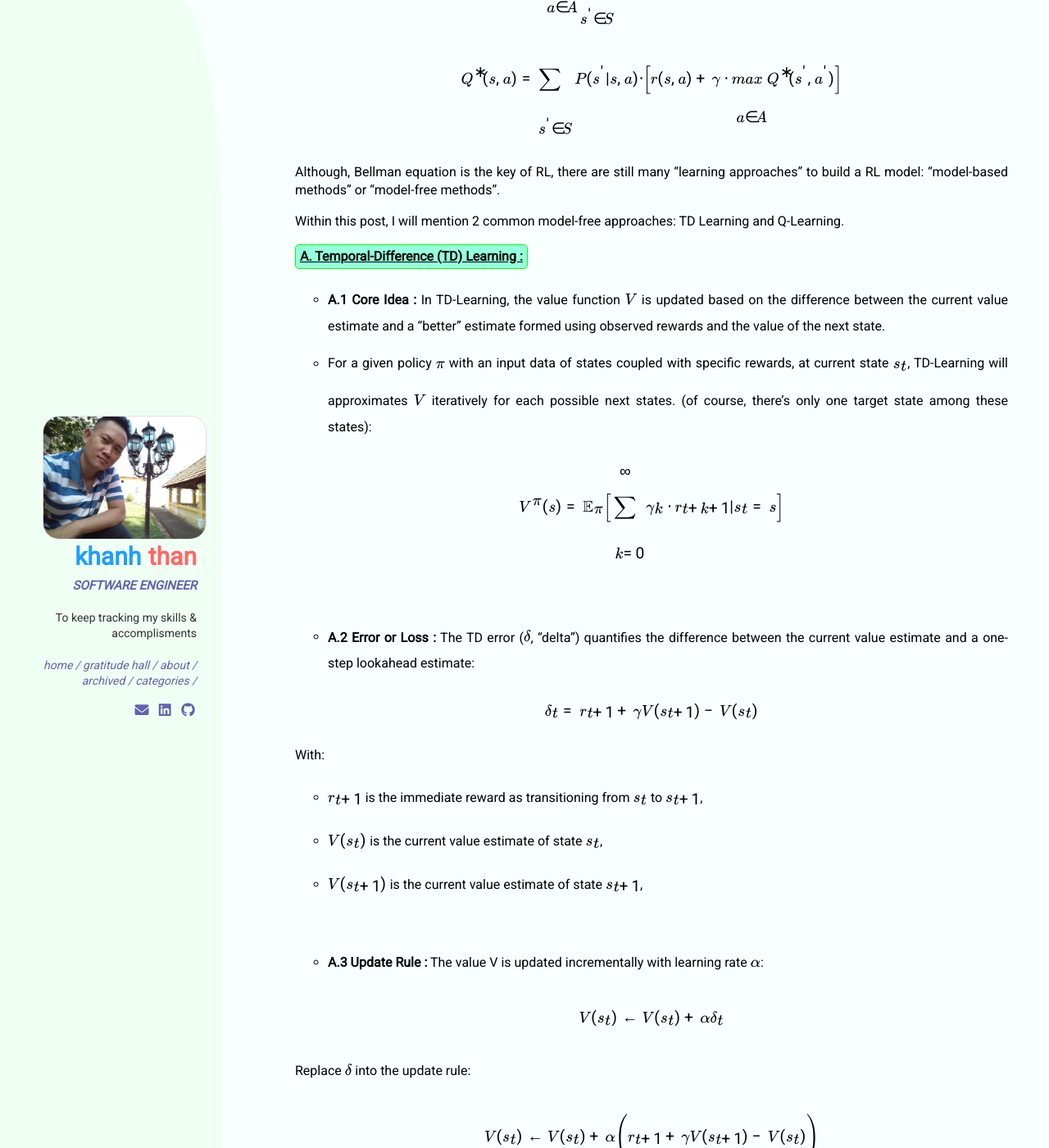
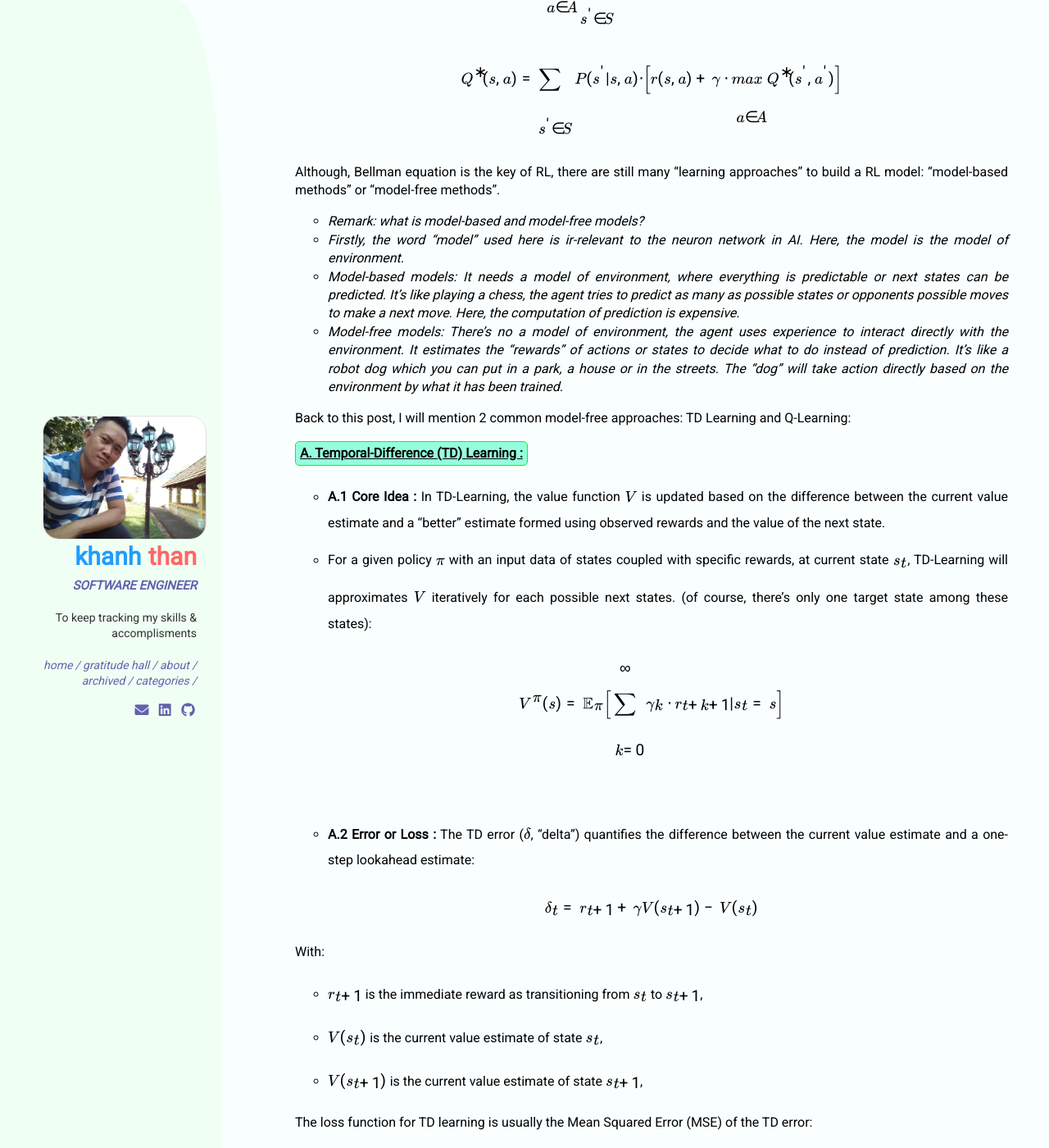
Before and after one commit to khanh-devos/blog_memory, a Jekyll site: the page built from _posts/2024-11-17-types-of-AI-architechtures.md, in a window 1280 px wide and 1400 px high, scrolled down 3288 px. Shown: the whole window at 82% size. Built offline with Jekyll 4.4.1, drawn with Linux system fonts in a browser that asks for light colours; formulas are drawn with MathJax 3; some of the changed text lies outside the part shown.

Commit message:
Add TD-Learning to Reinforcement Learning.

```diff
--- a/_posts/2024-11-17-types-of-AI-architechtures.md
+++ b/_posts/2024-11-17-types-of-AI-architechtures.md
@@ -69,7 +69,13 @@
 
     Although, Bellman equation is the key of RL, there are still many "learning approaches" to build a RL model: "model-based methods" or "model-free methods".
 
-    Within this post, I will mention 2 common model-free approaches: TD Learning and Q-Learning.
+    - *Remark: what is model-based and model-free models?*
+    - *Firstly, the word "model" used here is ir-relevant to the neuron network in AI. Here, the model is the model of environment.*
+    - *Model-based models: It needs a model of environment, where everything is predictable or next states can be predicted. It's like playing a chess, the agent tries to predict as many as possible states or opponents possible moves to make a next move. Here, the computation of prediction is expensive.*
+    - *Model-free models: There's no a model of environment, the agent uses experience to interact directly with the environment. It estimates the "rewards" of actions or states to decide what to do instead of prediction. It's like a robot dog which you can put in a park, a house or in the streets. The "dog" will take action directly based on the environment by what it has been trained.*
+
+    Back to this post, I will mention 2 common model-free approaches: TD Learning and Q-Learning:
+    <br>
 
     <div class="note-part">A. Temporal-Difference (TD) Learning :</div>
     - **A.1 Core Idea :** In TD-Learning, the value function $V$ is updated based on the difference between the current value estimate and a "better" estimate formed using observed rewards and the value of the next state.
@@ -88,6 +94,14 @@
     - $r_{t+1}$ is the immediate reward as transitioning from $s_{t}$ to $s_{t+1}$,
     - $V(s_{t})$ is the current value estimate of state $s_{t}$,
     - $V(s_{t+1})$ is the current value estimate of state $s_{t+1}$,
+
+    The loss function for TD learning is usually the Mean Squared Error (MSE) of the TD error:
+
+    $$Loss = \frac{1}{2} \delta^{2} = \frac{1}{2} (r_{t+1} + \gamma V(s_{t+1}) - V(s_{t}))^{2}$$
+
+    So
+
+    $$\frac{\partial Loss}{\partial V(s)} = \frac{\partial}{\partial V(s)} (\frac{1}{2} \delta^{2}) = \delta \cdot \frac{\partial \delta}{\partial V(s)} = -\delta $$
 
     <br>
     - **A.3 Update Rule :** The value V is updated incrementally with learning rate $\alpha$:
@@ -108,11 +122,13 @@
 
     And the learning gradient equation:
 
-    $$W \leftarrow W + \alpha \cdot \frac{dLoss}{dW}$$
+    $$W \leftarrow W - \alpha \cdot \frac{\partial Loss}{dW}$$
 
-    $$W \leftarrow W + \alpha \cdot \frac{dLoss}{dV} \cdot \frac{dV}{dW} = W + \alpha \cdot \gamma \cdot \frac{dV}{dW}$$
+    $$W \leftarrow W - \alpha \cdot \frac{\partial Loss}{dV} \cdot \frac{\partial V}{\partial W} = W + \alpha \cdot \delta \cdot \frac{\partial V}{\partial W}$$
 
     $$W \leftarrow W + \alpha \cdot \Big( r_{t+1} + \gamma V(s_{t+1}) - V(s_{t}) \Big) \cdot \phi(s_{t})$$
+
+
 
 
     <div class="note-part">B. Q-Learning :</div>
```
